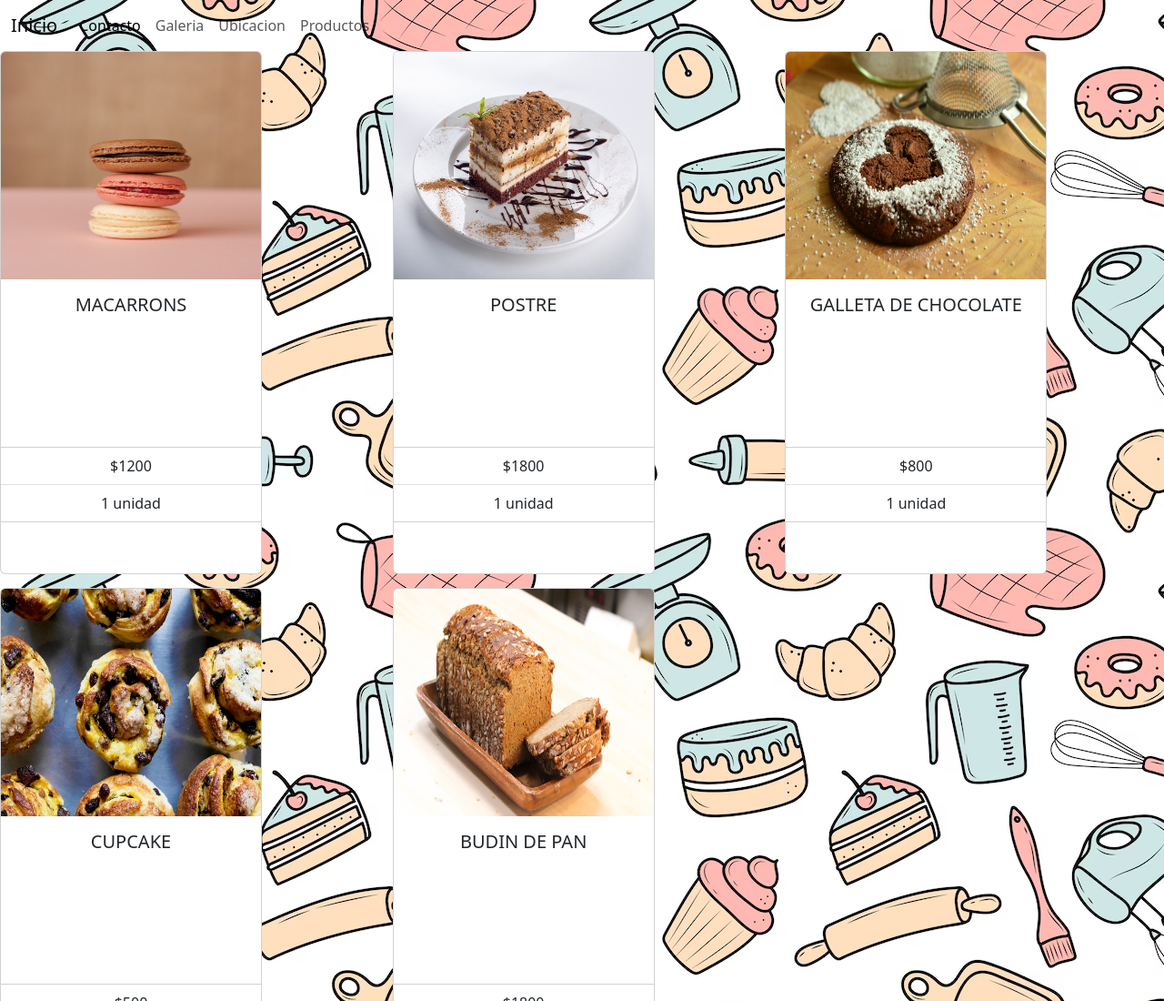
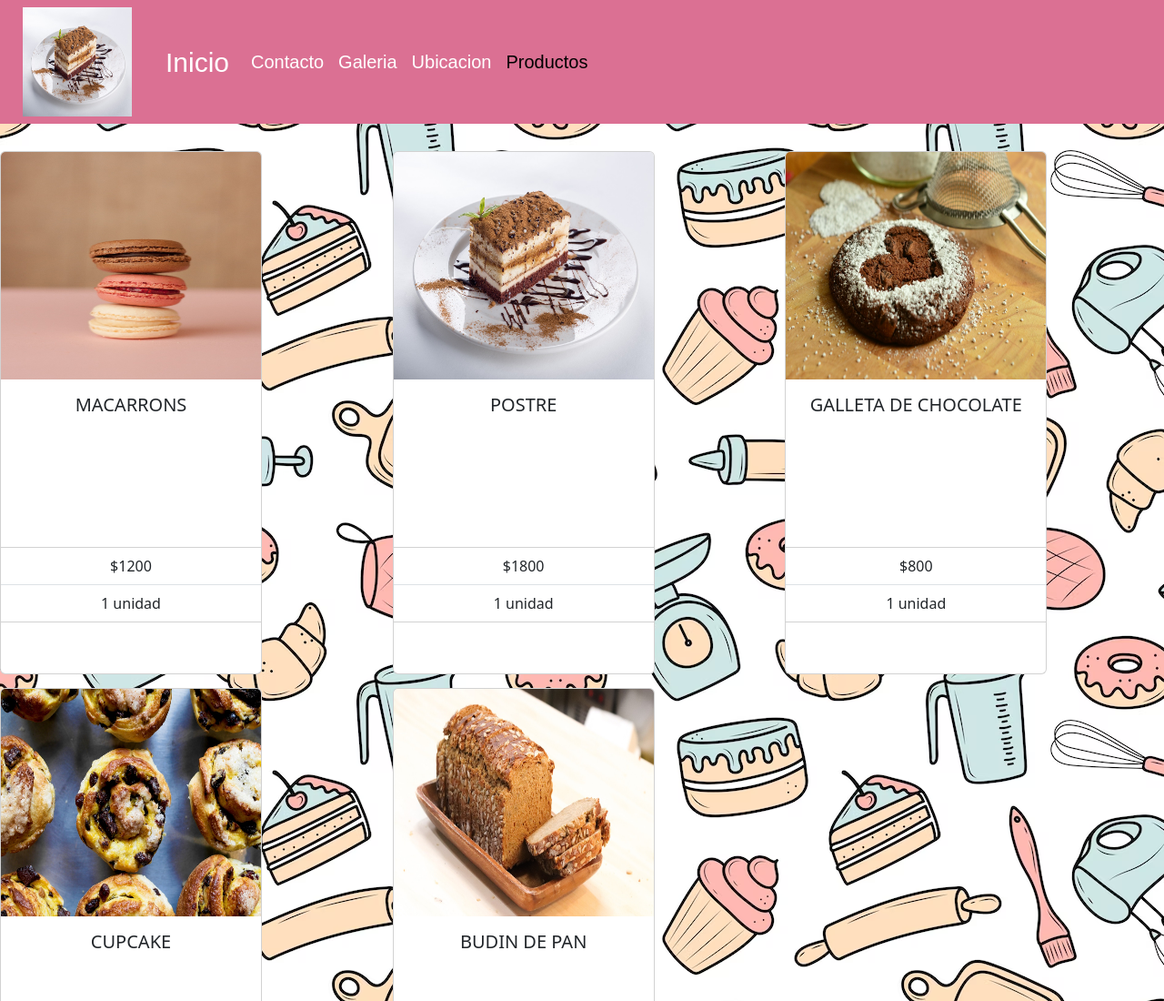
Before and after one commit to ludmilafer3/PF-Fernandez, a plain HTML site: page pages/productos.html in a window 1280 px wide. Shown: the top 1100 px of the page at 91% size. Drawn offline with nearby package versions, Linux system fonts and the light colour scheme.

Commit message:
avanzando con el header y la pagina de productos

```diff
--- a/css/styles.css
+++ b/css/styles.css
@@ -33,8 +33,29 @@ input, textarea{
     background-color: palevioletred;
 
 }
+.logo{
+    width: 120px;
+    height: 120px;
+    margin: 0 25px;
+}
 img{
     max-width: 100%;
+}
+/*HEADER*/
+
+header{
+    background-color: palevioletred;
+    margin-bottom: 30px;
+}
+.navbar-brand{
+    font-size: 30px;
+    font-family: Arial, Helvetica, sans-serif;
+    color: white;
+}
+.nav-link {
+    font-size: 20px;
+    font-family: Arial, Helvetica, sans-serif;
+    color: white;
 }
 
 /*ENLACES*/
--- a/pages/productos.html
+++ b/pages/productos.html
@@ -12,11 +12,16 @@
     <link rel="stylesheet" href="../css/styles.css">
     <!--ICONO DE LA PAGINA-->
     <link rel="shortcut icon" href="../img/unnamed.jpg" type="image/x-icon">
+    <!--google fonts-->
+    <link rel="preconnect" href="https://fonts.googleapis.com">
+    <link rel="preconnect" href="https://fonts.gstatic.com" crossorigin>
+    <link href="https://fonts.googleapis.com/css2?family=Inconsolata:wght@200;400;600&family=Montserrat:wght@100;300;400;700&family=Open+Sans:wght@400;700&display=swap" rel="stylesheet">
     <title>COTILLON TUTTO DOLCE</title>
 </head>
 <body class="fondo">
     <header>
             <nav class="navbar navbar-expand-lg">
+                <img src="../img/card2 (2).jpg" class="logo">
                 <div class="container-fluid">
                 <a class="navbar-brand" href="../index.html">Inicio</a>
                 <button class="navbar-toggler" type="button" data-bs-toggle="collapse" data-bs-target="#navbarNav" aria-controls="navbarNav" aria-expanded="false" aria-label="Toggle navigation">
@@ -25,7 +30,7 @@
                 <div class="collapse navbar-collapse" id="navbarNav">
                     <ul class="navbar-nav">
                     <li class="nav-item">
-                    <a class="nav-link active" aria-current="page" href="contacto.html">Contacto</a>
+                        <a class="nav-link" href="contacto.html">Contacto</a>
                     </li>
                     <li class="nav-item">
                         <a class="nav-link" href="galeria.html">Galeria</a>
@@ -34,13 +39,12 @@
                         <a class="nav-link" href="como-llegar.html">Ubicacion</a>
                     </li>
                     <li class="nav-item">
-                    <a class="nav-link"  href="productos.html">Productos</a>
+                        <a class="nav-link active"  href="productos.html">Productos</a>
                     </li>
                     </ul>
                 </div>
                 </div>
             </nav>
-
     </header>
 
     <section>
```
Also changed, not shown: index.html (+1 -1 lines), pages/como-llegar.html (+2 -2 lines), pages/galeria.html (+2 -2 lines). Lines whose indentation alone changed are shown as unchanged.
